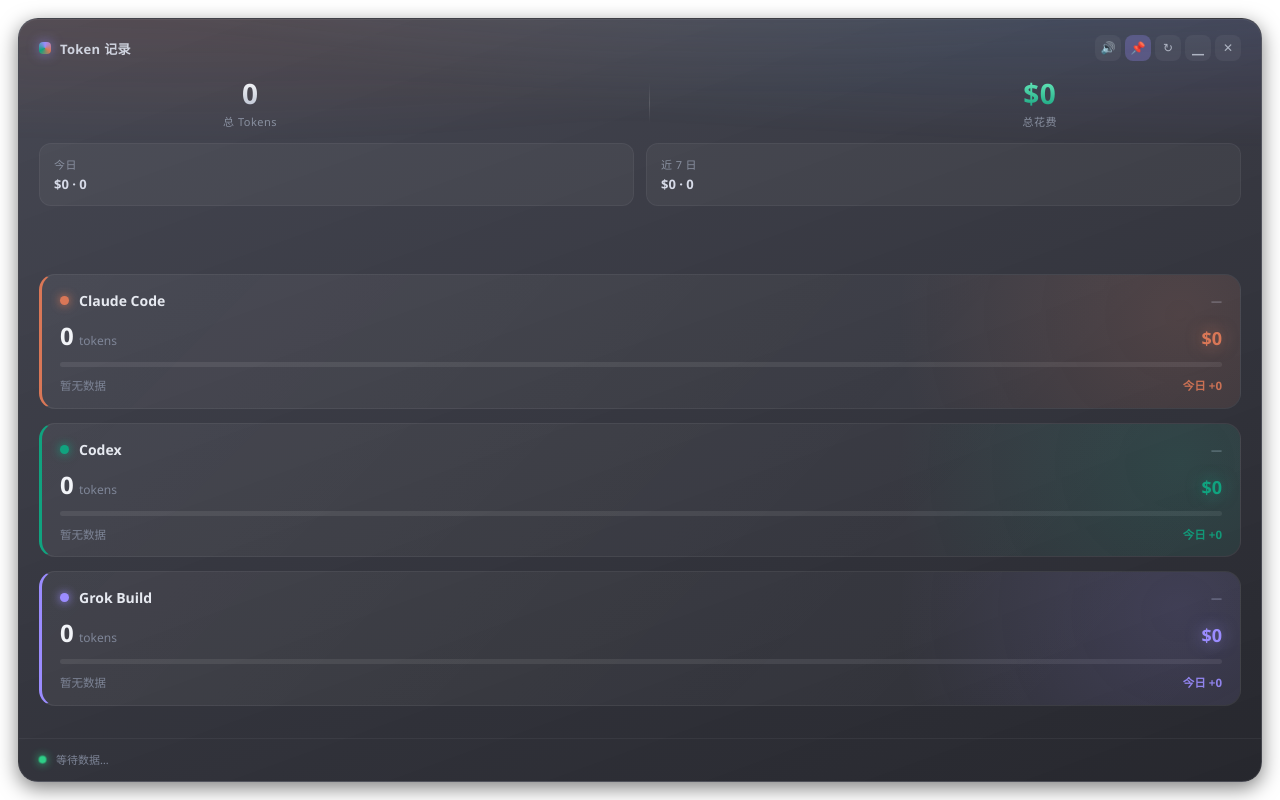
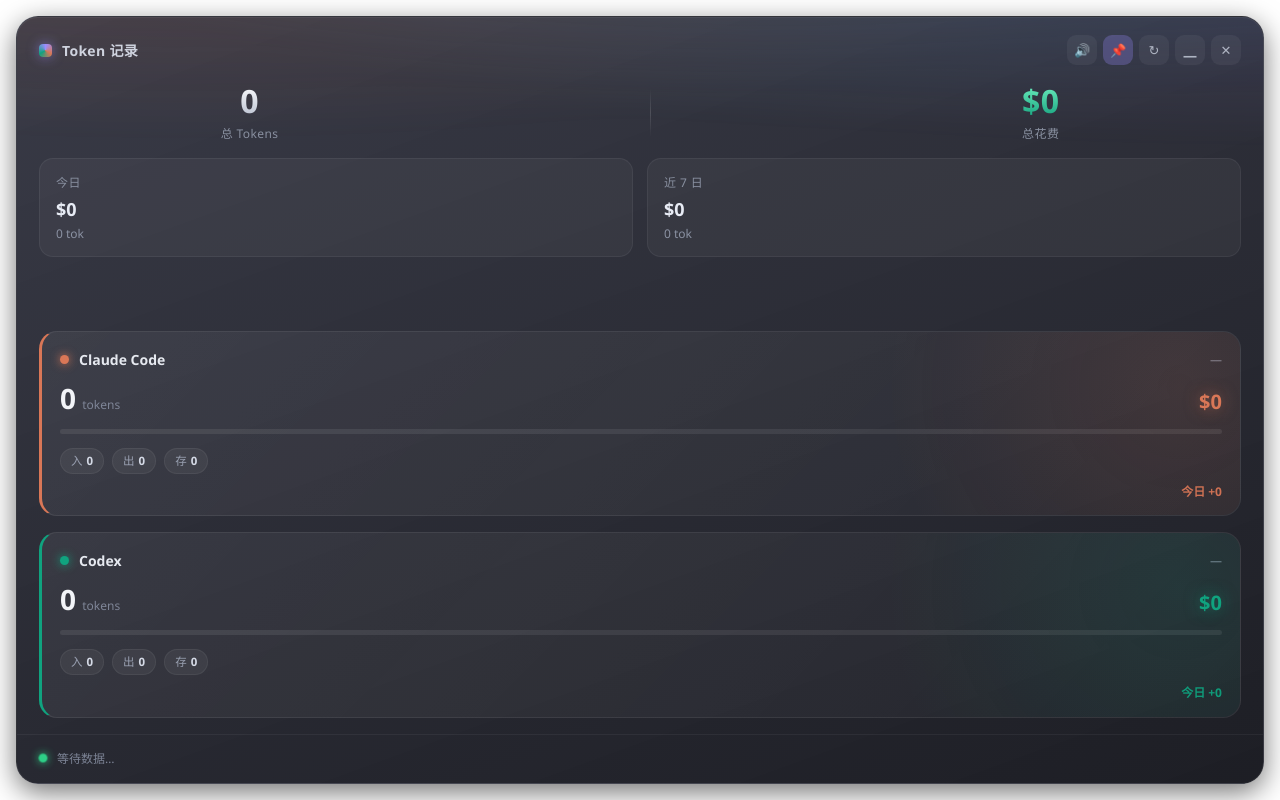
Before and after one commit to hkm-a/token-record, an Electron app: page src/renderer/index.html in a window 1280 px wide. Drawn offline with Linux system fonts and the light colour scheme; no server answers.

Commit message:
v1.4.1：界面再放宽，卡片脚注改芯片布局
窗口 500x880；入/出/存分芯片显示；今日与近7日费用与 token 分行

```diff
--- a/package.json
+++ b/package.json
@@ -1,6 +1,6 @@
 {
   "name": "token-record",
-  "version": "1.4.0",
+  "version": "1.4.1",
   "description": "记录 Claude Code、Codex、Grok Build 的 token 与金钱消耗，并以桌面悬浮窗展示",
   "main": "src/main/main.js",
   "scripts": {
--- a/src/renderer/app.js
+++ b/src/renderer/app.js
@@ -51,7 +51,11 @@
       </div>
       <div class="bar"><div class="bar-fill"></div></div>
       <div class="card-foot">
-        <span class="breakdown">暂无数据</span>
+        <div class="stat-chips">
+          <span class="chip chip-in">入 <b class="chip-in-val">0</b></span>
+          <span class="chip chip-out">出 <b class="chip-out-val">0</b></span>
+          <span class="chip chip-cache">存 <b class="chip-cache-val">0</b></span>
+        </div>
         <span class="today">今日 +0</span>
       </div>
       <div class="bubble-layer"></div>`;
@@ -62,7 +66,10 @@
       cost: card.querySelector('.cost'),
       model: card.querySelector('.tool-model'),
       bar: card.querySelector('.bar-fill'),
-      breakdown: card.querySelector('.breakdown'),
+      chipIn: card.querySelector('.chip-in-val'),
+      chipOut: card.querySelector('.chip-out-val'),
+      chipCache: card.querySelector('.chip-cache-val'),
+      chips: card.querySelector('.stat-chips'),
       today: card.querySelector('.today'),
       bubbles: card.querySelector('.bubble-layer'),
     };
@@ -102,26 +109,32 @@
 
     if (d && tokens > 0) {
       const cache = d.tokens.cacheWrite + d.tokens.cacheRead;
-      r.breakdown.textContent = `入 ${formatCompact(d.tokens.input)} · 出 ${formatCompact(
-        d.tokens.output
-      )} · 存 ${formatCompact(cache)}`;
+      r.chipIn.textContent = formatCompact(d.tokens.input);
+      r.chipOut.textContent = formatCompact(d.tokens.output);
+      r.chipCache.textContent = formatCompact(cache);
+      r.chips.hidden = false;
       r.today.textContent = `今日 +${formatCompact(d.today.total)}`;
+      r.today.title = '';
     } else if (src) {
       // 无用量时展示数据源状态，避免新机器上只看到全 0
+      r.chips.hidden = true;
       if (src.status === 'missing') {
-        r.breakdown.textContent = '目录不存在';
+        r.today.textContent = '目录不存在';
         r.model.textContent = '未安装?';
       } else if (src.status === 'empty') {
-        r.breakdown.textContent = '暂无会话文件';
+        r.today.textContent = '暂无会话';
         r.model.textContent = '待产生';
       } else if (src.status === 'error') {
-        r.breakdown.textContent = '读取失败';
+        r.today.textContent = '读取失败';
         r.model.textContent = '异常';
       } else {
-        r.breakdown.textContent = '暂无计费事件';
+        r.today.textContent = '暂无计费事件';
       }
-      r.today.textContent = src.hint || '';
+      r.today.title = `${src.message || ''}\n${src.hint || ''}\n${src.root || ''}`;
       r.card.title = `${src.label}\n${src.root}\n${src.message || ''}`;
+    } else {
+      r.chips.hidden = true;
+      r.today.textContent = '暂无数据';
     }
 
     // 变化动效：仅在非首帧且确有增长时触发，避免启动瞬间刷屏。
@@ -193,10 +206,14 @@
   const today = period.today || { total: 0, cost: 0 };
   const last7 = period.last7 || { total: 0, cost: 0 };
   if (refs.periodToday) {
-    refs.periodToday.textContent = `${formatMoney(today.cost || 0)} · ${formatCompact(today.total || 0)}`;
+    refs.periodToday.innerHTML = `<span class="period-cost">${formatMoney(
+      today.cost || 0
+    )}</span><span class="period-tok">${formatCompact(today.total || 0)} tok</span>`;
   }
   if (refs.periodWeek) {
-    refs.periodWeek.textContent = `${formatMoney(last7.cost || 0)} · ${formatCompact(last7.total || 0)}`;
+    refs.periodWeek.innerHTML = `<span class="period-cost">${formatMoney(
+      last7.cost || 0
+    )}</span><span class="period-tok">${formatCompact(last7.total || 0)} tok</span>`;
   }
   if (!refs.periodBars) return;
 
--- a/src/renderer/index.html
+++ b/src/renderer/index.html
@@ -41,11 +41,17 @@
         <div class="period-stats">
           <div class="period-item">
             <span class="period-label">今日</span>
-            <span class="period-val" id="periodToday">$0 · 0</span>
+            <div class="period-val" id="periodToday">
+              <span class="period-cost">$0</span>
+              <span class="period-tok">0 tok</span>
+            </div>
           </div>
           <div class="period-item">
             <span class="period-label">近 7 日</span>
-            <span class="period-val" id="periodWeek">$0 · 0</span>
+            <div class="period-val" id="periodWeek">
+              <span class="period-cost">$0</span>
+              <span class="period-tok">0 tok</span>
+            </div>
           </div>
         </div>
         <div class="period-bars" id="periodBars" title="近 7 日 token 用量"></div>
--- a/src/renderer/style.css
+++ b/src/renderer/style.css
@@ -1,5 +1,4 @@
-/* Token 记录悬浮窗样式：深色玻璃拟态 + 三色品牌卡 + 数值动画。
-   设计目标：在桌面之上呈现一块精致、克制、有呼吸感的信息卡，数值变化有明确视觉反馈。 */
+/* Token 记录悬浮窗：深色玻璃拟态 + 宽松间距（v1.4.1） */
 
 * {
   margin: 0;
@@ -19,13 +18,12 @@
   color: #eaecf2;
 }
 
-/* 四周留透明边距容纳阴影，避免透明窗口下阴影被窗口矩形裁成直角方块 */
+/* 阴影边距 */
 body {
-  padding: 18px;
+  padding: 16px;
   box-sizing: border-box;
 }
 
-/* 数字统一使用等宽数字，滚动时不抖动 */
 .num {
   font-variant-numeric: tabular-nums;
   font-feature-settings: 'tnum';
@@ -37,16 +35,15 @@
   height: 100%;
   display: flex;
   flex-direction: column;
-  border-radius: 20px;
+  border-radius: 22px;
   overflow: hidden;
-  background: linear-gradient(160deg, rgba(30, 32, 46, 0.82), rgba(15, 16, 23, 0.9));
+  background: linear-gradient(160deg, rgba(30, 32, 46, 0.88), rgba(15, 16, 23, 0.94));
   backdrop-filter: blur(32px) saturate(160%);
   -webkit-backdrop-filter: blur(32px) saturate(160%);
   border: 1px solid rgba(255, 255, 255, 0.08);
-  box-shadow: 0 6px 20px rgba(0, 0, 0, 0.5), inset 0 1px 0 rgba(255, 255, 255, 0.06);
+  box-shadow: 0 8px 28px rgba(0, 0, 0, 0.55), inset 0 1px 0 rgba(255, 255, 255, 0.06);
 }
 
-/* 顶部环境光晕：三色微光，营造层次 */
 #app::before {
   content: '';
   position: absolute;
@@ -54,9 +51,9 @@
   left: -25%;
   width: 150%;
   height: 70%;
-  background: radial-gradient(ellipse at 25% 40%, rgba(217, 119, 87, 0.2), transparent 55%),
-    radial-gradient(ellipse at 60% 30%, rgba(16, 163, 127, 0.16), transparent 55%),
-    radial-gradient(ellipse at 85% 45%, rgba(155, 140, 255, 0.2), transparent 55%);
+  background: radial-gradient(ellipse at 25% 40%, rgba(217, 119, 87, 0.18), transparent 55%),
+    radial-gradient(ellipse at 60% 30%, rgba(16, 163, 127, 0.14), transparent 55%),
+    radial-gradient(ellipse at 85% 45%, rgba(155, 140, 255, 0.18), transparent 55%);
   filter: blur(8px);
   pointer-events: none;
   z-index: 0;
@@ -73,25 +70,26 @@
   display: flex;
   align-items: center;
   justify-content: space-between;
-  padding: 16px 20px 12px;
+  padding: 18px 22px 12px;
+  flex-shrink: 0;
 }
 
 .brand {
   display: flex;
   align-items: center;
-  gap: 9px;
+  gap: 10px;
 }
 
 .brand-mark {
-  width: 12px;
-  height: 12px;
+  width: 13px;
+  height: 13px;
   border-radius: 4px;
   background: conic-gradient(from 120deg, #d97757, #10a37f, #9b8cff, #d97757);
-  box-shadow: 0 0 12px rgba(155, 140, 255, 0.6);
+  box-shadow: 0 0 12px rgba(155, 140, 255, 0.55);
 }
 
 .brand-text {
-  font-size: 13px;
+  font-size: 14px;
   font-weight: 600;
   letter-spacing: 0.3px;
   color: #cfd3df;
@@ -100,17 +98,17 @@
 .win-controls {
   -webkit-app-region: no-drag;
   display: flex;
-  gap: 4px;
+  gap: 6px;
 }
 
 .wc-btn {
-  width: 26px;
-  height: 26px;
+  width: 30px;
+  height: 30px;
   border: none;
-  border-radius: 8px;
+  border-radius: 9px;
   background: rgba(255, 255, 255, 0.05);
   color: #aeb4c2;
-  font-size: 12px;
+  font-size: 13px;
   cursor: pointer;
   transition: background 0.2s, color 0.2s, transform 0.15s;
 }
@@ -130,28 +128,33 @@
   color: #fff;
 }
 
+.wc-btn.muted {
+  opacity: 0.45;
+}
+
 /* ---------- 总览 ---------- */
 .overview {
   display: flex;
   align-items: center;
   justify-content: space-around;
-  padding: 4px 22px 14px;
-  gap: 8px;
+  padding: 6px 24px 16px;
+  gap: 12px;
+  flex-shrink: 0;
 }
 
 .ov-item {
   display: flex;
   flex-direction: column;
   align-items: center;
-  gap: 4px;
+  gap: 6px;
   min-width: 0;
 }
 
 .ov-num {
-  font-size: 28px;
+  font-size: 32px;
   font-weight: 700;
-  letter-spacing: 0.4px;
-  line-height: 1.15;
+  letter-spacing: 0.3px;
+  line-height: 1.1;
   background: linear-gradient(180deg, #ffffff, #b9c0d0);
   -webkit-background-clip: text;
   background-clip: text;
@@ -166,14 +169,14 @@
 }
 
 .ov-label {
-  font-size: 11px;
+  font-size: 12px;
   color: #8990a0;
-  letter-spacing: 0.5px;
+  letter-spacing: 0.4px;
 }
 
 .ov-divider {
   width: 1px;
-  height: 40px;
+  height: 48px;
   flex-shrink: 0;
   background: linear-gradient(180deg, transparent, rgba(255, 255, 255, 0.14), transparent);
 }
@@ -182,79 +185,93 @@
 .period {
   display: flex;
   flex-direction: column;
-  gap: 12px;
-  padding: 0 20px 16px;
+  gap: 14px;
+  padding: 0 22px 18px;
+  flex-shrink: 0;
 }
 
 .period-stats {
   display: flex;
   justify-content: space-between;
-  gap: 12px;
+  gap: 14px;
 }
 
 .period-item {
   flex: 1;
   display: flex;
   flex-direction: column;
-  gap: 4px;
-  padding: 12px 14px;
-  border-radius: 12px;
+  gap: 8px;
+  padding: 14px 16px;
+  border-radius: 14px;
   background: rgba(255, 255, 255, 0.04);
-  border: 1px solid rgba(255, 255, 255, 0.05);
+  border: 1px solid rgba(255, 255, 255, 0.06);
 }
 
 .period-label {
-  font-size: 11px;
+  font-size: 12px;
   color: #8990a0;
   letter-spacing: 0.4px;
 }
 
 .period-val {
-  font-size: 13px;
-  font-weight: 600;
-  color: #d7dbe8;
+  display: flex;
+  flex-direction: column;
+  gap: 4px;
+}
+
+.period-cost {
+  font-size: 18px;
+  font-weight: 700;
+  color: #e8ecf5;
   font-variant-numeric: tabular-nums;
-  line-height: 1.3;
+  line-height: 1.2;
+}
+
+.period-tok {
+  font-size: 12px;
+  color: #8b92a3;
+  font-variant-numeric: tabular-nums;
 }
 
 .period-bars {
   display: flex;
   align-items: flex-end;
-  gap: 6px;
-  height: 36px;
-  padding: 2px 4px 0;
+  gap: 7px;
+  height: 40px;
+  padding: 4px 2px 0;
 }
 
 .period-bar {
   flex: 1;
-  min-height: 3px;
-  border-radius: 3px 3px 1px 1px;
-  background: linear-gradient(180deg, rgba(111, 240, 192, 0.85), rgba(23, 163, 127, 0.35));
-  opacity: 0.85;
+  min-height: 4px;
+  border-radius: 4px 4px 2px 2px;
+  background: linear-gradient(180deg, rgba(111, 240, 192, 0.9), rgba(23, 163, 127, 0.35));
+  opacity: 0.9;
   transition: height 0.35s ease;
 }
 
 .period-bar.is-empty {
   background: rgba(255, 255, 255, 0.08);
-  opacity: 0.5;
-  min-height: 3px;
-  height: 3px !important;
+  opacity: 0.45;
+  min-height: 4px;
+  height: 4px !important;
 }
 
 .period-bar.is-today {
-  box-shadow: 0 0 8px rgba(111, 240, 192, 0.45);
+  box-shadow: 0 0 10px rgba(111, 240, 192, 0.5);
 }
 
-/* ---------- 空态横幅 ---------- */
+/* ---------- 空态 ---------- */
 .empty-banner {
-  margin: 0 20px 12px;
-  padding: 12px 14px;
-  border-radius: 12px;
+  margin: 0 22px 14px;
+  padding: 14px 16px;
+  border-radius: 14px;
   background: rgba(255, 196, 90, 0.08);
   border: 1px solid rgba(255, 196, 90, 0.22);
   color: #e8d9b0;
-  max-height: 120px;
+  max-height: 110px;
   overflow-y: auto;
+  flex-shrink: 0;
 }
 
 .empty-banner[hidden] {
@@ -262,26 +279,21 @@
 }
 
 .empty-title {
-  font-size: 12px;
+  font-size: 13px;
   font-weight: 600;
   margin-bottom: 6px;
   color: #f0d58a;
 }
 
 .empty-body {
-  font-size: 11px;
+  font-size: 11.5px;
   line-height: 1.5;
   white-space: pre-wrap;
   color: #c9b98a;
-  opacity: 0.95;
 }
 
 .card.is-muted {
-  opacity: 0.72;
-}
-
-.card.is-muted .breakdown {
-  color: #a89b7a;
+  opacity: 0.75;
 }
 
 /* ---------- 卡片区 ---------- */
@@ -289,36 +301,36 @@
   flex: 1;
   display: flex;
   flex-direction: column;
-  gap: 14px;
-  padding: 4px 20px 14px;
+  gap: 16px;
+  padding: 2px 22px 16px;
   overflow-y: auto;
   min-height: 0;
 }
 
 .cards::-webkit-scrollbar {
-  width: 4px;
+  width: 5px;
 }
 
 .cards::-webkit-scrollbar-thumb {
-  background: rgba(255, 255, 255, 0.12);
+  background: rgba(255, 255, 255, 0.14);
   border-radius: 4px;
 }
 
 .card {
   position: relative;
-  padding: 16px 18px 14px;
-  border-radius: 16px;
+  padding: 18px 18px 16px;
+  border-radius: 18px;
   overflow: hidden;
-  background: linear-gradient(135deg, rgba(255, 255, 255, 0.055), rgba(255, 255, 255, 0.02));
-  border: 1px solid rgba(255, 255, 255, 0.06);
+  background: linear-gradient(135deg, rgba(255, 255, 255, 0.06), rgba(255, 255, 255, 0.02));
+  border: 1px solid rgba(255, 255, 255, 0.07);
   border-left: 3px solid var(--accent);
-  transition: transform 0.3s ease, box-shadow 0.3s ease;
+  transition: transform 0.25s ease, box-shadow 0.25s ease;
   flex-shrink: 0;
 }
 
 .card:hover {
   transform: translateY(-2px);
-  box-shadow: 0 10px 26px rgba(0, 0, 0, 0.35);
+  box-shadow: 0 12px 28px rgba(0, 0, 0, 0.35);
 }
 
 .card-glow {
@@ -328,7 +340,7 @@
   width: 70%;
   height: 180%;
   background: radial-gradient(circle, var(--accent), transparent 65%);
-  opacity: 0.14;
+  opacity: 0.12;
   pointer-events: none;
 }
 
@@ -336,7 +348,7 @@
   display: flex;
   align-items: center;
   gap: 10px;
-  margin-bottom: 12px;
+  margin-bottom: 14px;
 }
 
 .tool-dot {
@@ -345,6 +357,7 @@
   border-radius: 50%;
   background: var(--accent);
   box-shadow: 0 0 10px var(--accent);
+  flex-shrink: 0;
 }
 
 .tool-name {
@@ -355,9 +368,9 @@
 
 .tool-model {
   margin-left: auto;
-  font-size: 11px;
+  font-size: 12px;
   color: #868d9d;
-  max-width: 150px;
+  max-width: 160px;
   overflow: hidden;
   text-overflow: ellipsis;
   white-space: nowrap;
@@ -367,22 +380,23 @@
   display: flex;
   align-items: baseline;
   justify-content: space-between;
-  margin-bottom: 12px;
-  gap: 12px;
+  margin-bottom: 14px;
+  gap: 14px;
 }
 
 .card-main .metric {
   display: flex;
   align-items: baseline;
-  gap: 5px;
+  gap: 6px;
+  min-width: 0;
 }
 
 .card-main .tokens {
-  font-size: 24px;
+  font-size: 28px;
   font-weight: 700;
   color: #f2f4f8;
-  letter-spacing: 0.3px;
-  line-height: 1.15;
+  letter-spacing: 0.2px;
+  line-height: 1.1;
 }
 
 .card-main .unit {
@@ -391,20 +405,19 @@
 }
 
 .card-main .cost {
-  font-size: 18px;
+  font-size: 20px;
   font-weight: 700;
   color: var(--accent);
   text-shadow: 0 0 16px color-mix(in srgb, var(--accent) 55%, transparent);
   flex-shrink: 0;
 }
 
-/* 进度条：该工具 token 占总量比例 */
 .bar {
   height: 5px;
   border-radius: 4px;
   background: rgba(255, 255, 255, 0.08);
   overflow: hidden;
-  margin-bottom: 11px;
+  margin-bottom: 14px;
 }
 
 .bar-fill {
@@ -416,30 +429,52 @@
   transition: width 0.85s cubic-bezier(0.22, 1, 0.36, 1);
 }
 
+/* 脚注：芯片 + 今日，两行布局不挤 */
 .card-foot {
   display: flex;
-  align-items: center;
-  justify-content: space-between;
+  flex-direction: column;
+  align-items: stretch;
   gap: 10px;
-  font-size: 11.5px;
-  line-height: 1.35;
 }
 
-.breakdown {
-  color: #7d8496;
+.stat-chips {
+  display: flex;
+  flex-wrap: wrap;
+  gap: 8px;
+}
+
+.chip {
+  display: inline-flex;
+  align-items: center;
+  gap: 4px;
+  padding: 5px 10px;
+  border-radius: 999px;
+  font-size: 11.5px;
+  color: #9aa1b2;
+  background: rgba(255, 255, 255, 0.05);
+  border: 1px solid rgba(255, 255, 255, 0.06);
+  line-height: 1.2;
+}
+
+.chip b {
+  font-weight: 650;
+  color: #d5dae6;
+  font-variant-numeric: tabular-nums;
 }
 
 .today {
+  align-self: flex-end;
+  font-size: 12px;
+  font-weight: 600;
   color: var(--accent);
-  font-weight: 600;
-  opacity: 0.9;
+  opacity: 0.95;
+  line-height: 1.3;
 }
 
-/* 增量气泡层 */
 .bubble-layer {
   position: absolute;
-  top: 30px;
-  right: 16px;
+  top: 36px;
+  right: 18px;
   height: 40px;
   pointer-events: none;
 }
@@ -468,7 +503,6 @@
   }
 }
 
-/* 卡片脉冲高亮：数值增加时触发 */
 .card.pulse {
   animation: cardPulse 0.9s ease-out;
 }
@@ -476,7 +510,6 @@
 @keyframes cardPulse {
   0% {
     box-shadow: 0 0 0 0 color-mix(in srgb, var(--accent) 55%, transparent);
-    border-left-color: var(--accent);
   }
   30% {
     box-shadow: 0 0 22px 3px color-mix(in srgb, var(--accent) 60%, transparent);
@@ -491,10 +524,11 @@
   display: flex;
   align-items: center;
   gap: 10px;
-  padding: 12px 20px 14px;
-  font-size: 11px;
+  padding: 14px 22px 16px;
+  font-size: 12px;
   color: #7d8496;
   border-top: 1px solid rgba(255, 255, 255, 0.05);
+  flex-shrink: 0;
 }
 
 .statusbar .spacer {
@@ -506,12 +540,13 @@
 }
 
 .live-dot {
-  width: 7px;
-  height: 7px;
+  width: 8px;
+  height: 8px;
   border-radius: 50%;
   background: #2ecf87;
   box-shadow: 0 0 8px #2ecf87;
   animation: breathe 2s ease-in-out infinite;
+  flex-shrink: 0;
 }
 
 @keyframes breathe {
@@ -526,30 +561,25 @@
   }
 }
 
-/* ---------- 折叠模式：保留标题栏、总览与今日/近7日 ---------- */
+.app-version {
+  margin-left: 8px;
+  font-size: 11px;
+  color: #6d7383;
+  letter-spacing: 0.3px;
+}
+
+/* ---------- 折叠 ---------- */
 body.compact .cards,
 body.compact .statusbar,
 body.compact .empty-banner {
-  display: none;
+  display: none !important;
 }
 
 body.compact .overview {
-  padding-top: 8px;
-  padding-bottom: 10px;
+  padding-top: 10px;
+  padding-bottom: 12px;
 }
 
 body.compact .period {
-  padding-bottom: 18px;
+  padding-bottom: 22px;
 }
-
-/* 音效关闭态按钮 */
-.wc-btn.muted {
-  opacity: 0.45;
-}
-
-.app-version {
-  margin-left: 8px;
-  font-size: 10px;
-  color: #6d7383;
-  letter-spacing: 0.3px;
-}
```
Also changed, not shown: src/main/main.js (+4 -4 lines), CHANGELOG.md, README.md, docs/preview.png.
